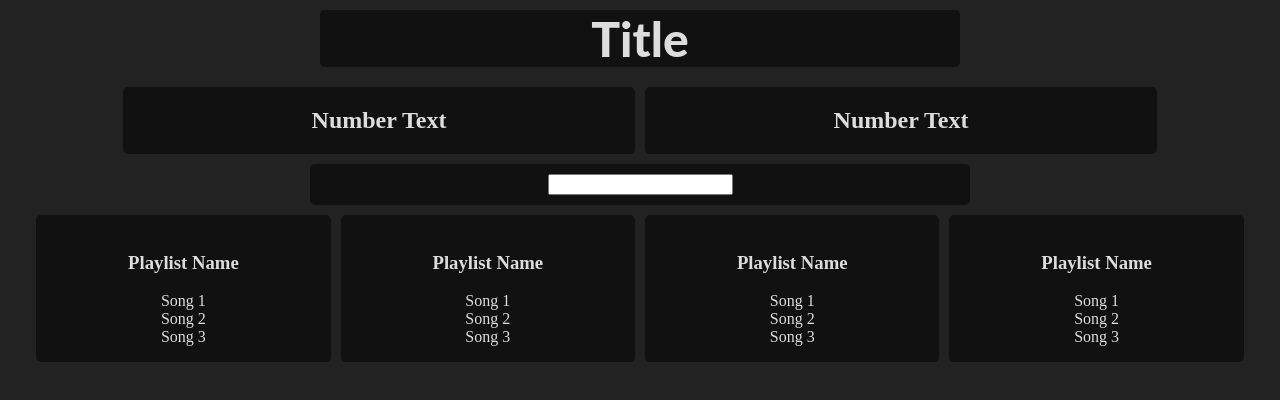
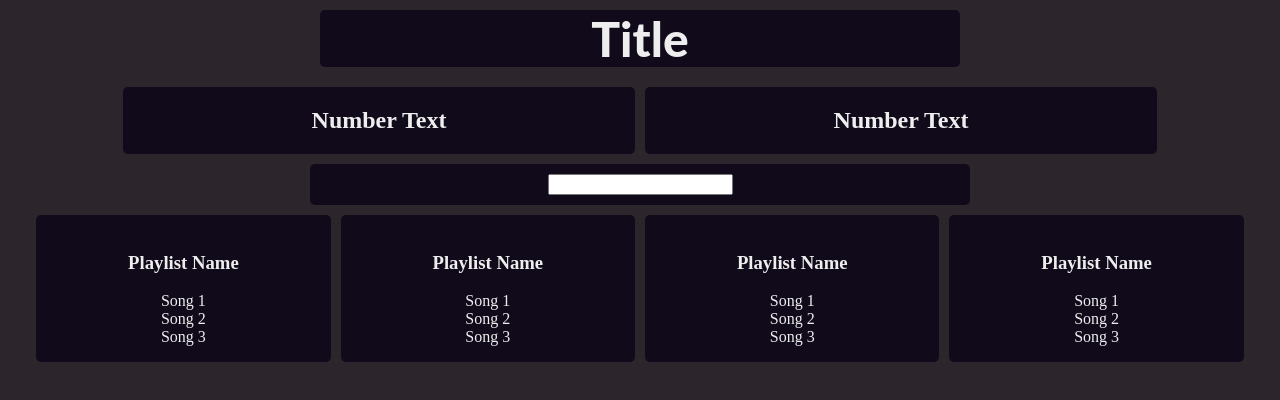
Before and after one commit to JayWelborn/devtips-react, a React (Create React App) app: page / in a window 1280 px wide. Shown: the top 400 px of the page. Built offline with nearby package versions, Linux system fonts and the light colour scheme.

Commit message:
created heroku app instance, followed video #8

```diff
--- a/src/App.css
+++ b/src/App.css
@@ -12,5 +12,5 @@ body {
   font-size: 1rem;
   font-family: 'lora';
   font-weight: 400;
-  background-color: #222;
+  background-color: #2c252c;
 }
--- a/src/App.js
+++ b/src/App.js
@@ -3,8 +3,8 @@ import './App.css';
 
 
 let defaultStyle = {
-  color: '#ddd',
-  backgroundColor: '#111',
+  color: '#eee',
+  backgroundColor: '#110a1b',
   borderRadius: '5px',
   margin: '10px 5px'
 }
```
